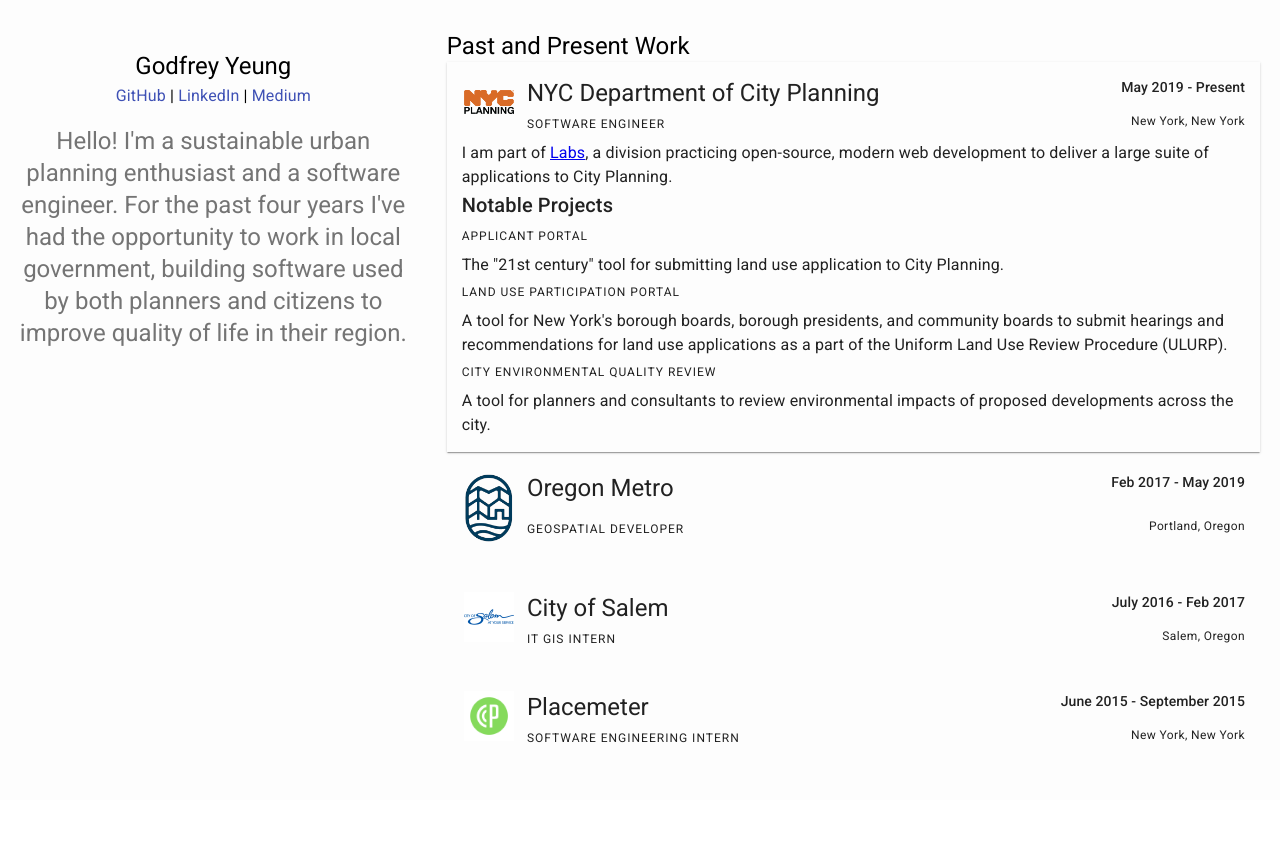
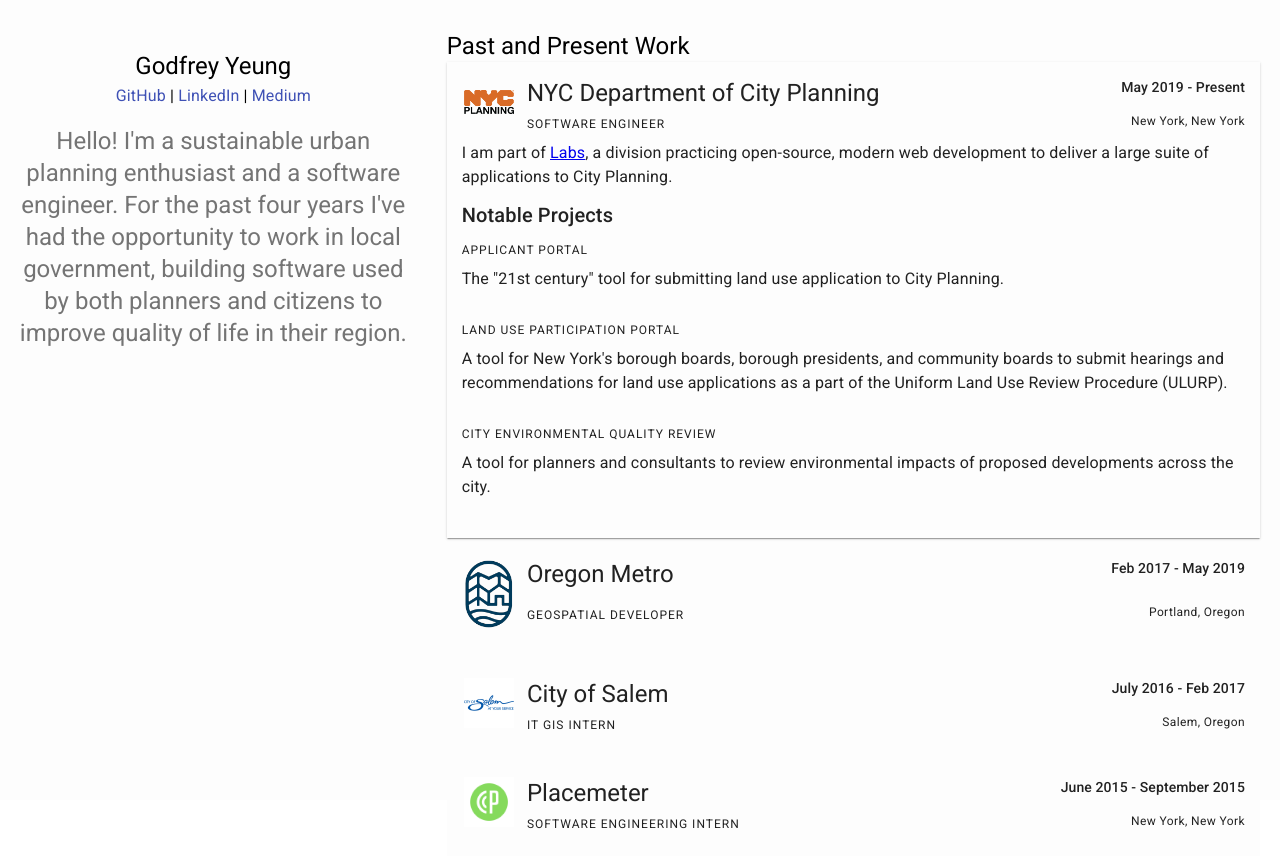
Before and after one commit to godfreyyeung/godfreyyeung, a React (Create React App) app: page / in a window 1280 px wide. Both pictures are taken after a click on the element 853 px from the left and 108 px from the top of the page. Shown: the top 866 px of the page. Before the commit the page ends 805 px from the top, so only its background shows below. Built offline with nearby package versions, Linux system fonts and the light colour scheme.

Commit message:
Adjust spacing around project sections

```diff
--- a/src/ResumeCard.js
+++ b/src/ResumeCard.js
@@ -87,6 +87,11 @@
             item
             xs={12}
             key={props.project.title}
+            style={
+                {
+                    marginBottom: "24px",
+                }
+            }
         >
                 <Typography variant="overline">
                     {props.project.title}
@@ -104,6 +109,11 @@
             <Grid item>
                 <Typography
                     variant="h6"
+                    style={
+                        {
+                            padding: "10px 0 4px 0",
+                        }
+                    }
                 >
                     Notable Projects
                 </Typography>
```
